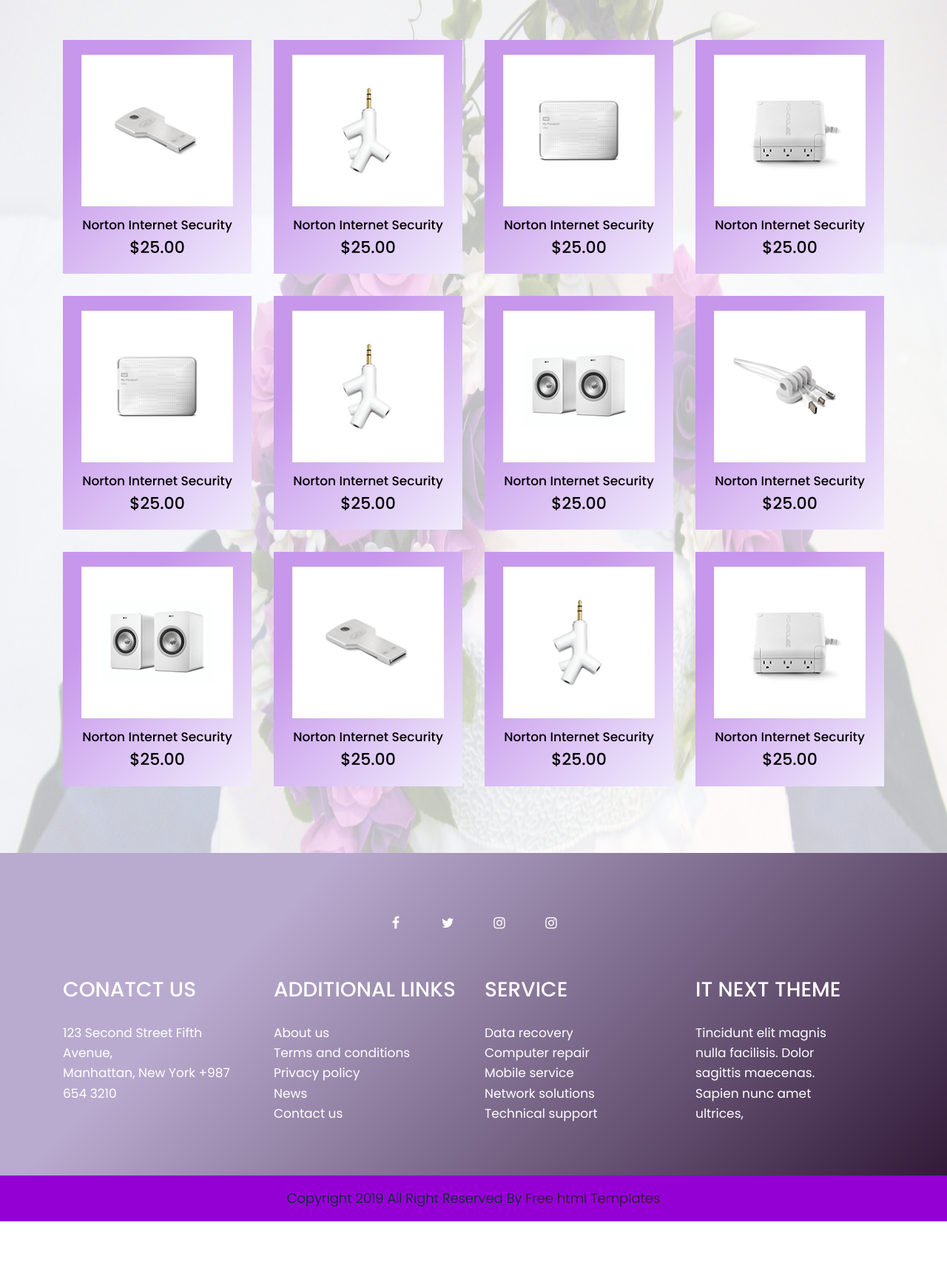
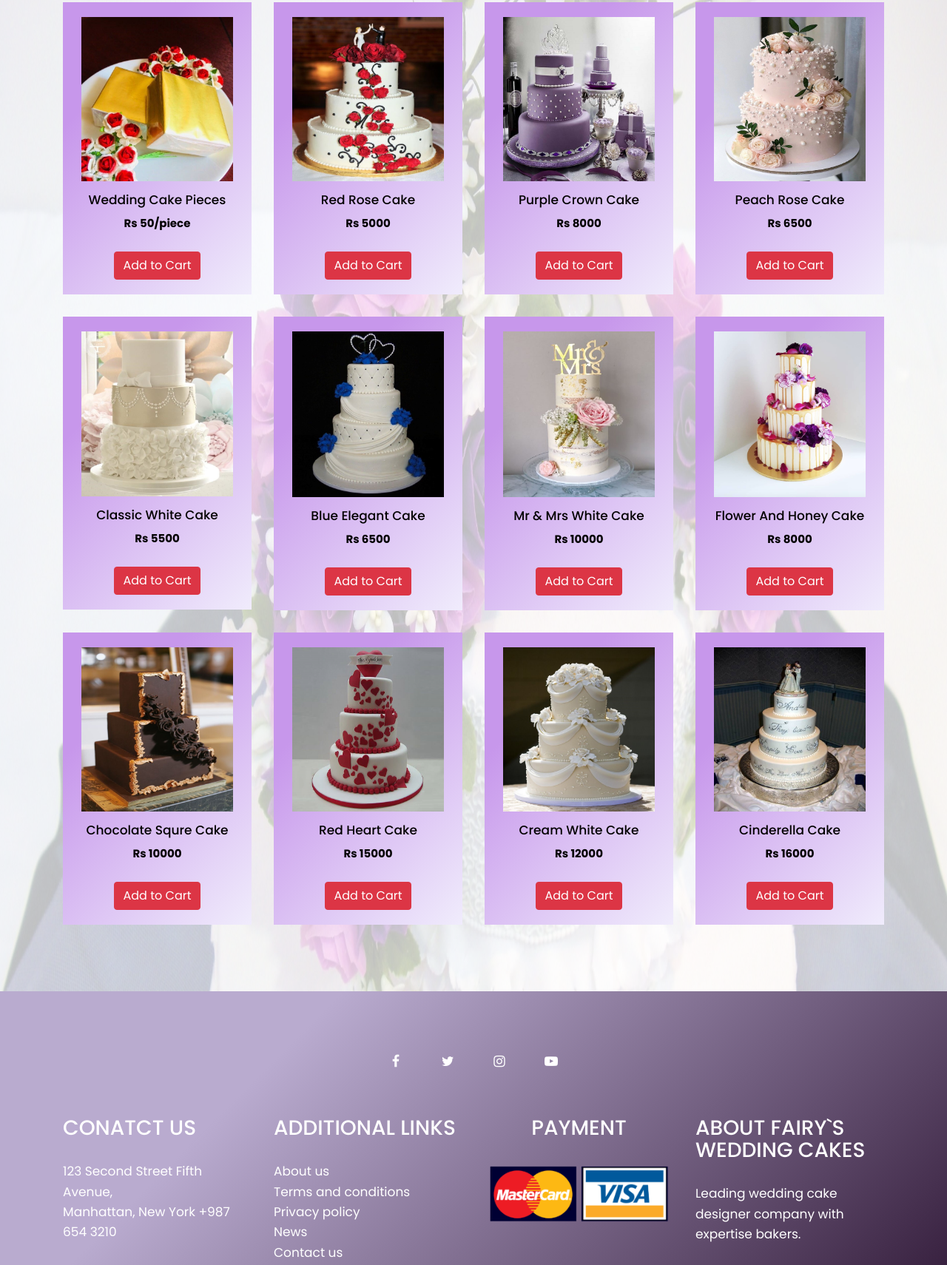
Before and after one commit to Duli96/FutureGenLabs-practical-Interview, a plain HTML site: page 13#-Template/product.html in a window 1280 px wide. Shown: the part 523-2233 px from the top of the page at 74% size. Before the commit the page ends 2174 px from the top, so only its background shows below. Drawn offline with nearby package versions, Linux system fonts and the light colour scheme.

Commit message:
cake products page redesign

```diff
--- a/13#-Template/product.html
+++ b/13#-Template/product.html
@@ -8,7 +8,7 @@
       <meta name="viewport" content="width=device-width, initial-scale=1">
       <meta name="viewport" content="initial-scale=1, maximum-scale=1">
       <!-- site metas -->
-      <title>lighten</title>
+      <title>Our Cakes</title>
       <meta name="keywords" content="">
       <meta name="description" content="">
       <meta name="author" content="">
@@ -19,12 +19,14 @@
       <!-- Responsive-->
       <link rel="stylesheet" href="css/responsive.css">
       <!-- fevicon -->
-      <link rel="icon" href="images/fevicon.png" type="image/gif" />
+      <link rel="icon" href="icon/cakeIcon.png" type="image/gif" />
       <!-- Scrollbar Custom CSS -->
       <link rel="stylesheet" href="css/jquery.mCustomScrollbar.min.css">
       <!-- Tweaks for older IEs-->
       <link rel="stylesheet" href="https://netdna.bootstrapcdn.com/font-awesome/4.0.3/css/font-awesome.css">
       <link rel="stylesheet" href="https://cdnjs.cloudflare.com/ajax/libs/fancybox/2.1.5/jquery.fancybox.min.css" media="screen">
+      <!--fontawesome icons-->
+      <link rel="stylesheet" href="https://cdnjs.cloudflare.com/ajax/libs/font-awesome/4.7.0/css/font-awesome.min.css">
       <!--[if lt IE 9]>
       <script src="https://oss.maxcdn.com/html5shiv/3.7.3/html5shiv.min.js"></script>
       <script src="https://oss.maxcdn.com/respond/1.4.2/respond.min.js"></script><![endif]-->
@@ -40,33 +42,12 @@
       <header>
          <!-- header inner -->
          <div class="header">
-            <div class="head_top">
-               <div class="container">
-                  <div class="row">
-                    <div class="col-xl-6 col-lg-6 col-md-6 col-sm-12">
-                       <div class="top-box">
-                        <ul class="sociel_link">
-                         <li> <a href="#"><i class="fa fa-facebook-f"></i></a></li>
-                         <li> <a href="#"><i class="fa fa-twitter"></i></a></li>
-                         <li> <a href="#"><i class="fa fa-instagram"></i></a></li>
-                         <li> <a href="#"><i class="fa fa-linkedin"></i></a></li>
-                     </ul>
-                    </div>
-                  </div>
-                  <div class="col-xl-6 col-lg-6 col-md-6 col-sm-12">
-                       <div class="top-box">
-                        <p>long established fact that a reader will be </p>
-                    </div>
-                  </div>
-               </div>
-            </div>
-         </div>
          <div class="container">
             <div class="row">
                <div class="col-xl-3 col-lg-3 col-md-3 col-sm-3 col logo_section">
                   <div class="full">
                      <div class="center-desk">
-                        <div class="logo"> <a href="index.html"><img src="images/logo.jpg" alt="logo"/></a> </div>
+                        <div class="logo"> <a href="index.html"><img src="images/logo.png" alt="logo"/></a> </div>
                      </div>
                   </div>
                </div>
@@ -77,8 +58,8 @@
                            <ul class="menu-area-main">
                               <li > <a href="index.html">Home</a> </li>
                               <li> <a href="about.html">About</a> </li>
-                              <li class="active"> <a href="product.html">product</a> </li>
-                              <li> <a href="blog.html"> Blog</a> </li>
+                              <li class="active"> <a href="product.html">Cakes</a> </li>
+                              <li> <a href="blog.html"> Gallery</a> </li>
                               <li> <a href="contact.html">Contact</a> </li>
                               <li class="mean-last"> <a href="#contact">signup</a> </li>
 
@@ -100,7 +81,7 @@
             <div class="row">
                 <div class="col-md-12">
                     <div class="titlepage">
-                        <h2>our product</h2>
+                        <h2>Our Cake Designs</h2>
                     </div>
                 </div>
             </div>
@@ -114,7 +95,7 @@
                <div class="col-md-12">
                   <div class="title">
 
-                     <span>We package the products with best services to make you a happy customer.</span>
+                     <span>We bake our cakes using high quality ingredients to make you a happy customer.</span>
                   </div>
                </div>
             </div>
@@ -126,92 +107,124 @@
             <div class="row">
                <div class="col-xl-3 col-lg-3 col-md-6 col-sm-12">
                   <div class="product-box">
-                     <i><img src="icon/p1.png"/></i>
-                     <h3>Norton Internet Security</h3>
-                     <span>$25.00</span>
+                     <i><a href="#">
+                      <img src="images/p1.jpg"/></i>
+                     <h3>Wedding Cake Pieces</h3>
+                   </a>
+                     <span><p style="font-weight: bold;">Rs 50/piece</p></span>
+                     <br/>
+                     <button type="button" class="btn btn-danger" >Add to Cart</button>
                   </div>
                </div>
                <div class="col-xl-3 col-lg-3 col-md-6 col-sm-12">
                   <div class="product-box">
-                     <i><img src="icon/p2.png"/></i>
-                     <h3>Norton Internet Security</h3>
-                     <span>$25.00</span>
+                     <i><img src="images/p2.jpg"/></i>
+                     <h3>Red Rose Cake</h3>
+                     <span><p style="font-weight: bold;">Rs 5000</p></span><br/>
+                     <button type="button" class="btn btn-danger" >Add to Cart</button>
                   </div>
                </div>
                <div class="col-xl-3 col-lg-3 col-md-6 col-sm-12">
                   <div class="product-box">
-                     <i><img src="icon/p3.png"/></i>
-                     <h3>Norton Internet Security</h3>
-                     <span>$25.00</span>
+                     <i><img src="images/p3.jpg"/></i>
+                     <h3>Purple Crown Cake</h3>
+                     <span><p style="font-weight: bold;">Rs 8000</p></span>
+                     <br/>
+                     <button type="button" class="btn btn-danger" >Add to Cart</button>
                   </div>
                </div>
                <div class="col-xl-3 col-lg-3 col-md-6 col-sm-12">
                   <div class="product-box">
-                     <i><img src="icon/p4.png"/></i>
-                     <h3>Norton Internet Security</h3>
-                     <span>$25.00</span>
+                     <i><img src="images/p4.jpg"/></i>
+                     <h3>Peach Rose Cake</h3>
+                     <span><p style="font-weight: bold;">Rs 6500</p></span>
+                     <br/>
+                     <button type="button" class="btn btn-danger" >Add to Cart</button>
                   </div>
                </div>
                <div class="col-xl-3 col-lg-3 col-md-6 col-sm-12">
                   <div class="product-box">
-                     <i><img src="icon/p5.png"/></i>
-                     <h3>Norton Internet Security</h3>
-                     <span>$25.00</span>
+                     <i><img src="images/p5.jpg"/></i>
+                     <h3>Classic White Cake</h3>
+                     <span><p style="font-weight: bold;">Rs 5500</p></span>
+                     <br/>
+                     <button type="button" class="btn btn-danger" >Add to Cart</button>
+                  </div>
+               </div>
+               <div class="col-xl-3 col-lg-3 col-md-6 col-sm-12">
+                 <div class="product-box">
+                     <i><img src="images/p6.jpg"/></i>
+                     <h3>Blue Elegant Cake</h3>
+                     <span><p style="font-weight: bold;">Rs 6500</p></span>
+                     <br/>
+                     <button type="button" class="btn btn-danger" >Add to Cart</button>
                   </div>
                </div>
                <div class="col-xl-3 col-lg-3 col-md-6 col-sm-12">
                   <div class="product-box">
-                     <i><img src="icon/p2.png"/></i>
-                     <h3>Norton Internet Security</h3>
-                     <span>$25.00</span>
+                     <i><img src="images/p7.jpg"/></i>
+                     <h3>Mr & Mrs White Cake</h3>
+                     <span><p style="font-weight: bold;">Rs 10000</p></span>
+                     <br/>
+                     <button type="button" class="btn btn-danger" >Add to Cart</button>
                   </div>
                </div>
                <div class="col-xl-3 col-lg-3 col-md-6 col-sm-12">
                   <div class="product-box">
-                     <i><img src="icon/p6.png"/></i>
-                     <h3>Norton Internet Security</h3>
-                     <span>$25.00</span>
+                     <i><img src="images/p8.png"/></i>
+                     <h3>Flower And Honey Cake</h3>
+                     <span><p style="font-weight: bold;">Rs 8000</p></span>
+                     <br/>
+                     <button type="button" class="btn btn-danger" >Add to Cart</button>
                   </div>
                </div>
                <div class="col-xl-3 col-lg-3 col-md-6 col-sm-12">
                   <div class="product-box">
-                     <i><img src="icon/p7.png"/></i>
-                     <h3>Norton Internet Security</h3>
-                     <span>$25.00</span>
+                     <i><img src="images/p9.jpg"/></i>
+                     <h3>Chocolate Squre Cake</h3>
+                     <span><p style="font-weight: bold;">Rs 10000</p></span>
+                     <br/>
+                     <button type="button" class="btn btn-danger" >Add to Cart</button>
                   </div>
                </div>
                <div class="col-xl-3 col-lg-3 col-md-6 col-sm-12">
                   <div class="product-box">
-                     <i><img src="icon/p6.png"/></i>
-                     <h3>Norton Internet Security</h3>
-                     <span>$25.00</span>
+                    <i><img src="images/p10.jpg"/></i>
+                     <h3>Red Heart Cake</h3>
+                     <span><p style="font-weight: bold;">Rs 15000</p></span>
+                     <br/>
+                     <button type="button" class="btn btn-danger" >Add to Cart</button>
                   </div>
                </div>
                <div class="col-xl-3 col-lg-3 col-md-6 col-sm-12">
                   <div class="product-box">
-                     <i><img src="icon/p1.png"/></i>
-                     <h3>Norton Internet Security</h3>
-                     <span>$25.00</span>
+                     <i><img src="images/p11.jpg"/></i>
+                     <h3>Cream White Cake</h3>
+                     <span><p style="font-weight: bold;">Rs 12000</p></span>
+                     <br/>
+                     <button type="button" class="btn btn-danger" >Add to Cart</button>
                   </div>
                </div>
                <div class="col-xl-3 col-lg-3 col-md-6 col-sm-12">
                   <div class="product-box">
-                     <i><img src="icon/p2.png"/></i>
-                     <h3>Norton Internet Security</h3>
-                     <span>$25.00</span>
-                  </div>
-               </div>
-               <div class="col-xl-3 col-lg-3 col-md-6 col-sm-12">
-                  <div class="product-box">
-                     <i><img src="icon/p4.png"/></i>
-                     <h3>Norton Internet Security</h3>
-                     <span>$25.00</span>
+                    <i><img src="images/p12.jpg"/></i>
+                     <h3>Cinderella Cake</h3>
+                     <span><p style="font-weight: bold;">Rs 16000</p></span>
+                     <br/>
+                     <button type="button" class="btn btn-danger" >Add to Cart</button>
                   </div>
                </div>
                </div>
             </div>
          </div>
+         <!--bottom to top button-->
 
+         <button type="button" class="upBtn" id="upBtn" onclick="ScrollTop()" >
+         <i class="fa fa-arrow-circle-up" aria-hidden="true" style="font-size:48px;">
+         </i>
+      </button>
+
+      <!--end button-->
       <!--  footer -->
       <footr>
          <div class="footer">
@@ -222,7 +235,7 @@
                          <li> <a href="#"><i class="fa fa-facebook-f"></i></a></li>
                          <li> <a href="#"><i class="fa fa-twitter"></i></a></li>
                          <li> <a href="#"><i class="fa fa-instagram"></i></a></li>
-                         <li> <a href="#"><i class="fa fa-instagram"></i></a></li>
+                         <li> <a href="#"><i class="fa fa-youtube-play" aria-hidden="true"></i></a></li>
                      </ul>
                   </div>
             </div>
@@ -249,23 +262,15 @@
                </div>
                  <div class="col-xl-3 col-lg-3 col-md-6 col-sm-12">
                   <div class="contact">
-                     <h3>service</h3>
+                      <h3 align="center">Payment </h3>
                       <ul class="lik">
-                    <li> <a href="#"> Data recovery</a></li>
-                         <li> <a href="#">Computer repair</a></li>
-                         <li> <a href="#">Mobile service</a></li>
-                         <li> <a href="#">Network solutions</a></li>
-                          <li> <a href="#">Technical support</a></li>
+                    <li> <img src="icon/visa.png"/>
                   </div>
                </div>
                  <div class="col-xl-3 col-lg-3 col-md-6 col-sm-12">
                   <div class="contact">
-                     <h3>IT NEXT THEME</h3>
-                     <span>Tincidunt elit magnis <br>
-                     nulla facilisis. Dolor <br>
-                  sagittis maecenas. <br>
-               Sapien nunc amet <br>
-            ultrices, </span>
+                     <h3>About Fairy`s Wedding Cakes</h3>
+                     <span>Leading wedding cake designer company with expertise bakers.</span>
                   </div>
                </div>
             </div>
@@ -304,5 +309,25 @@
          });
 
       </script>
+
+      <!-- Bottom to top button-->
+      <script>
+         scrollButton = document.getElementById("upBtn");
+         window.onscroll = function() {scrollFunction()};
+
+         function scrollFunction() {
+            if (document.body.scrollTop > 20 || document.documentElement.scrollTop > 20) {
+               scrollButton.style.display = "block";
+            } else {
+               scrollButton.style.display = "none";
+            }
+         }
+
+
+         function ScrollTop() {
+            document.body.scrollTop = 0;
+            document.documentElement.scrollTop = 0;
+         }
+      </script>
    </body>
 </html>
```
Also changed, not shown: 13#-Template/css/style.css (+6 -1 lines), 13#-Template/index.html (+25 -17 lines), 13#-Template/images/p10.jpg (added), 13#-Template/images/p11.jpg (added), 13#-Template/images/p12.jpg (added), 13#-Template/images/p9.jpg (added).
